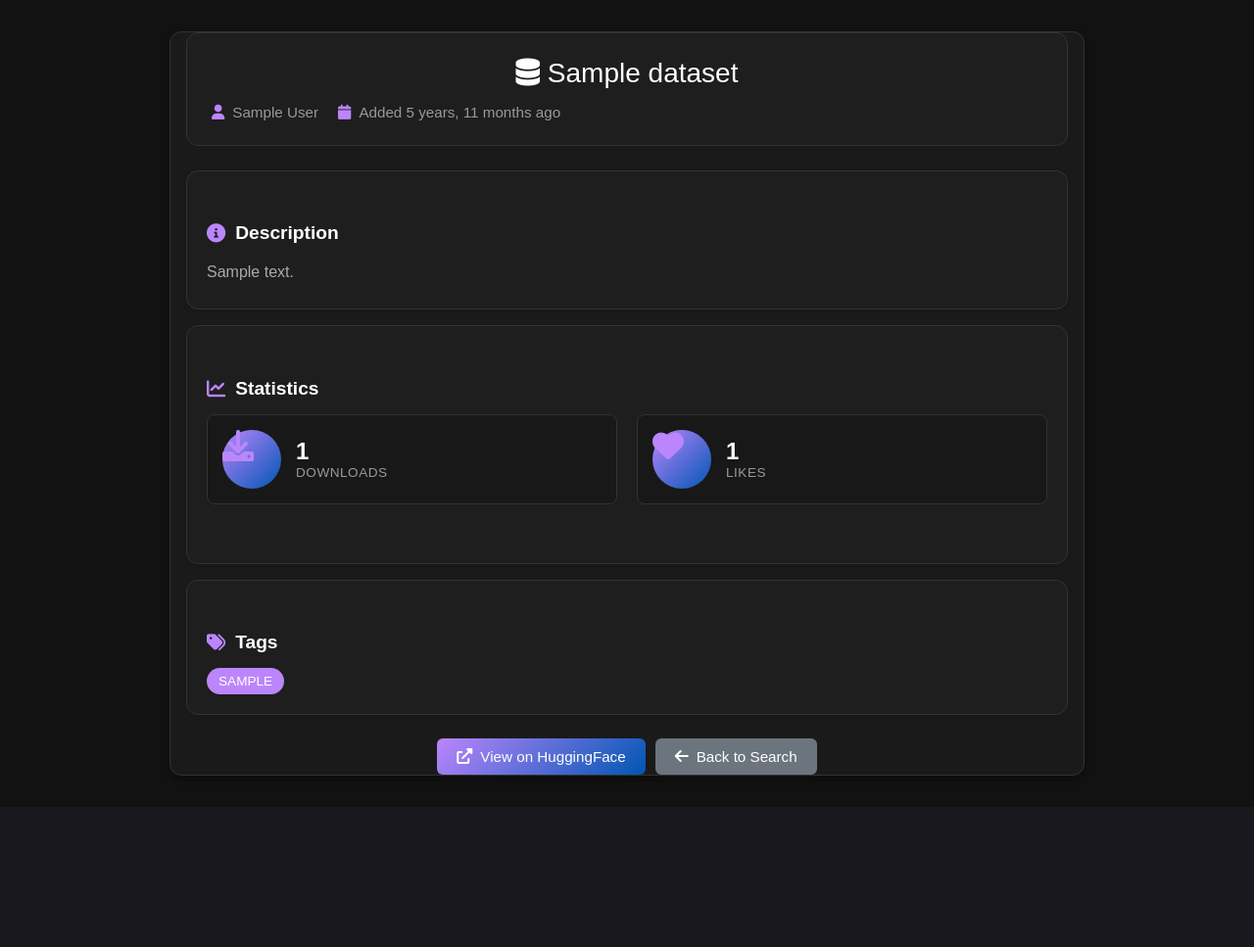
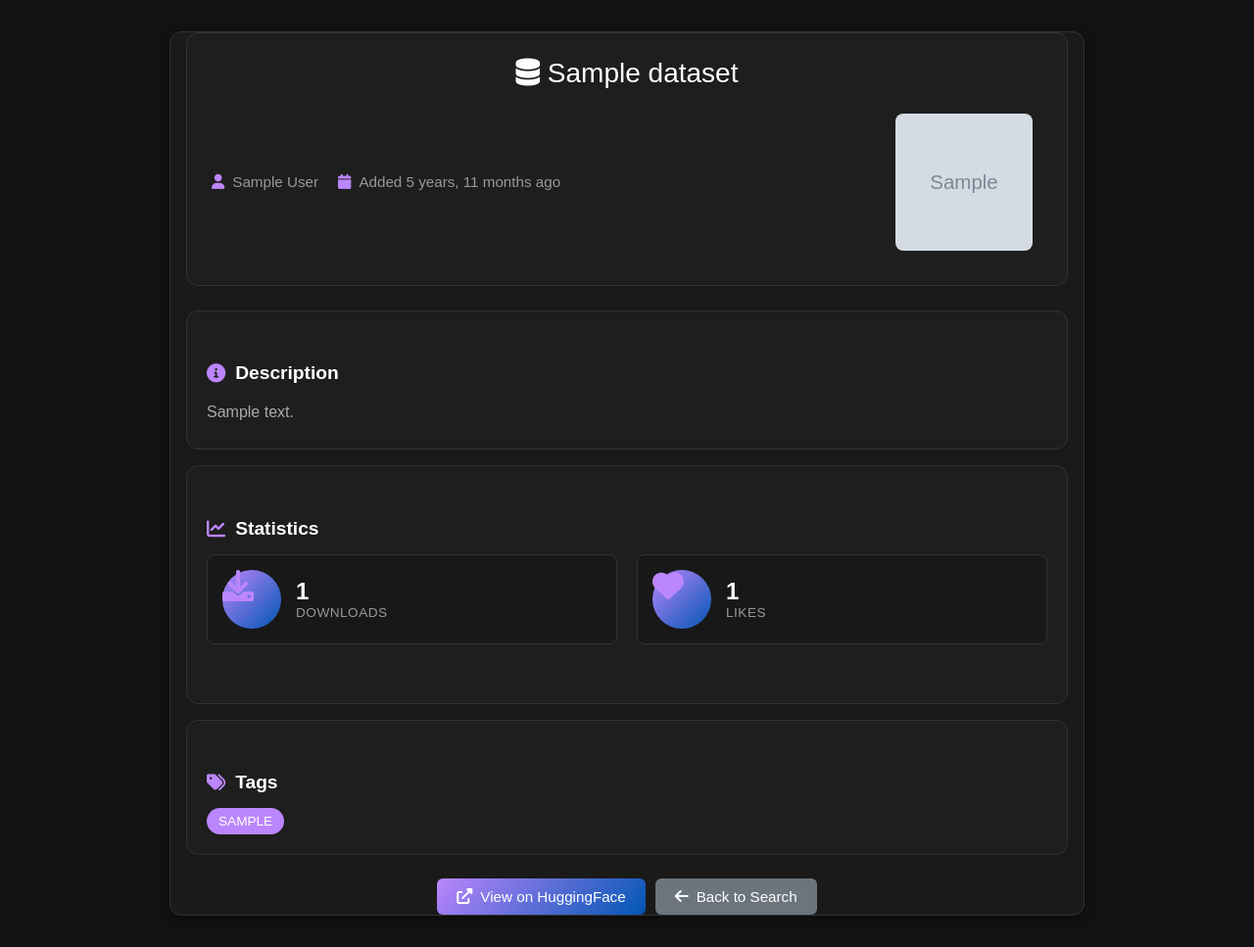
Before and after one commit to syntaxsavr/scrapper, a Django app: page /detailed_view/1/ in a window 1280 px wide. Shown: the part 100-1067 px from the top of the page at 98% size. Before the commit the page ends 924 px from the top, so only its background shows below. Run offline with Django 5.2, Linux system fonts and the light colour scheme; tables that the repository leaves empty hold one stand-in row (values such as "Sample post"); grey boxes marked "Sample" are stand-in pictures.

Commit message:
Adding Thumbnail

```diff
--- a/webscraper/templates/detailed_view.html
+++ b/webscraper/templates/detailed_view.html
@@ -4,7 +4,7 @@
 {% block content %}
 <div class="detailed_view_container">
     <div class="dataset-header">
-        <h2><i class="fas fa-database"></i> {{ dataset.title }}</h2>
+        <h2><i class="fas fa-database"></i> {{ dataset.title }} </h2>
         <div class="dataset-meta">
             {% if dataset.author %}
                 <span class="meta-item">
@@ -14,6 +14,9 @@
             <span class="meta-item">
                 <i class="fas fa-calendar"></i> Added {{ dataset.created_at|timesince }} ago
             </span>
+            {% if dataset.thumbnail %}
+            <img class="dataset-header-thumb" src="{{ dataset.thumbnail }}">
+        {% endif %}
         </div>
     </div>
 
@@ -99,6 +102,15 @@
     border-radius: 12px;
     padding: 25px;
     margin-bottom: 25px;
+}
+
+
+.dataset-header-thumb {
+    margin: 10px;
+    width: 140px;
+    height: 140px;
+    border-radius: 8px;
+    margin-left: auto;
 }
 
 .dataset-header h2 {
```
